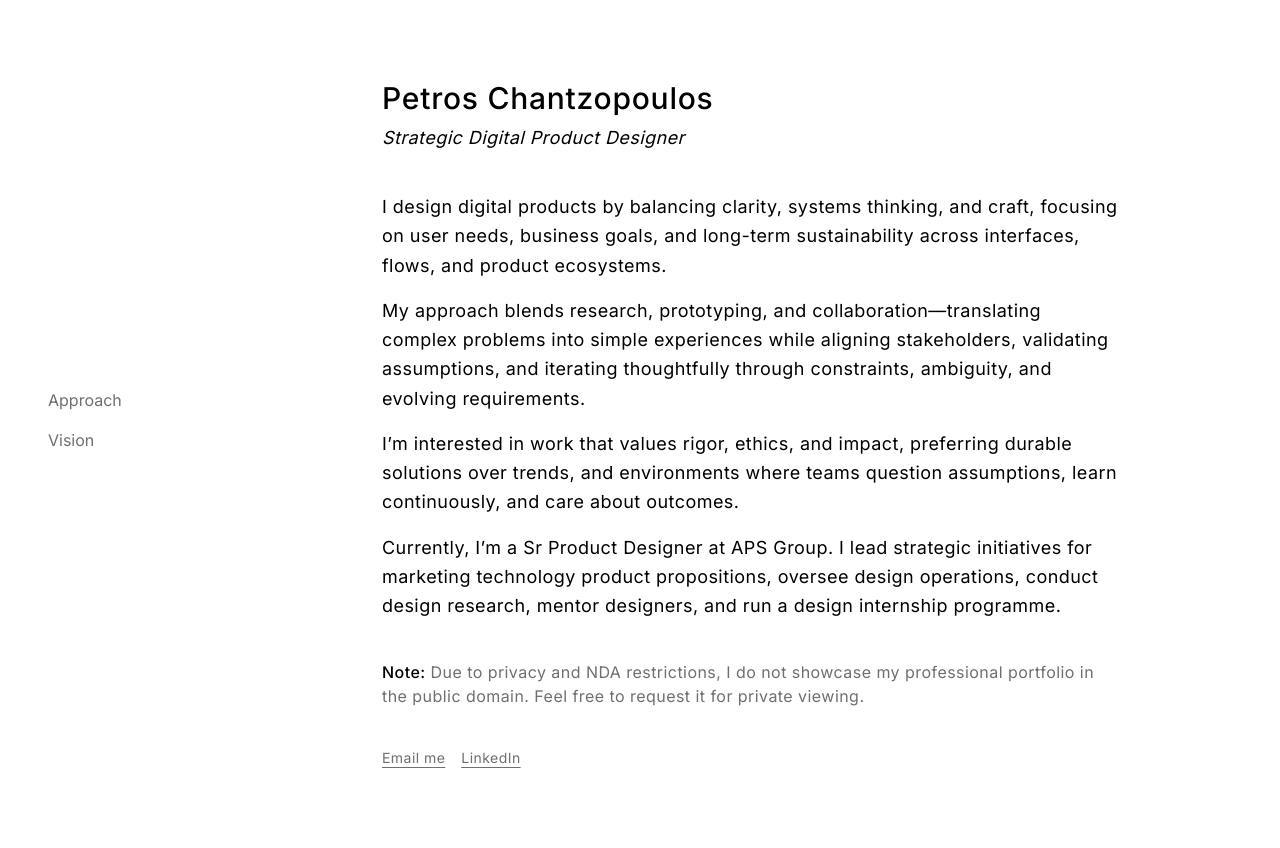
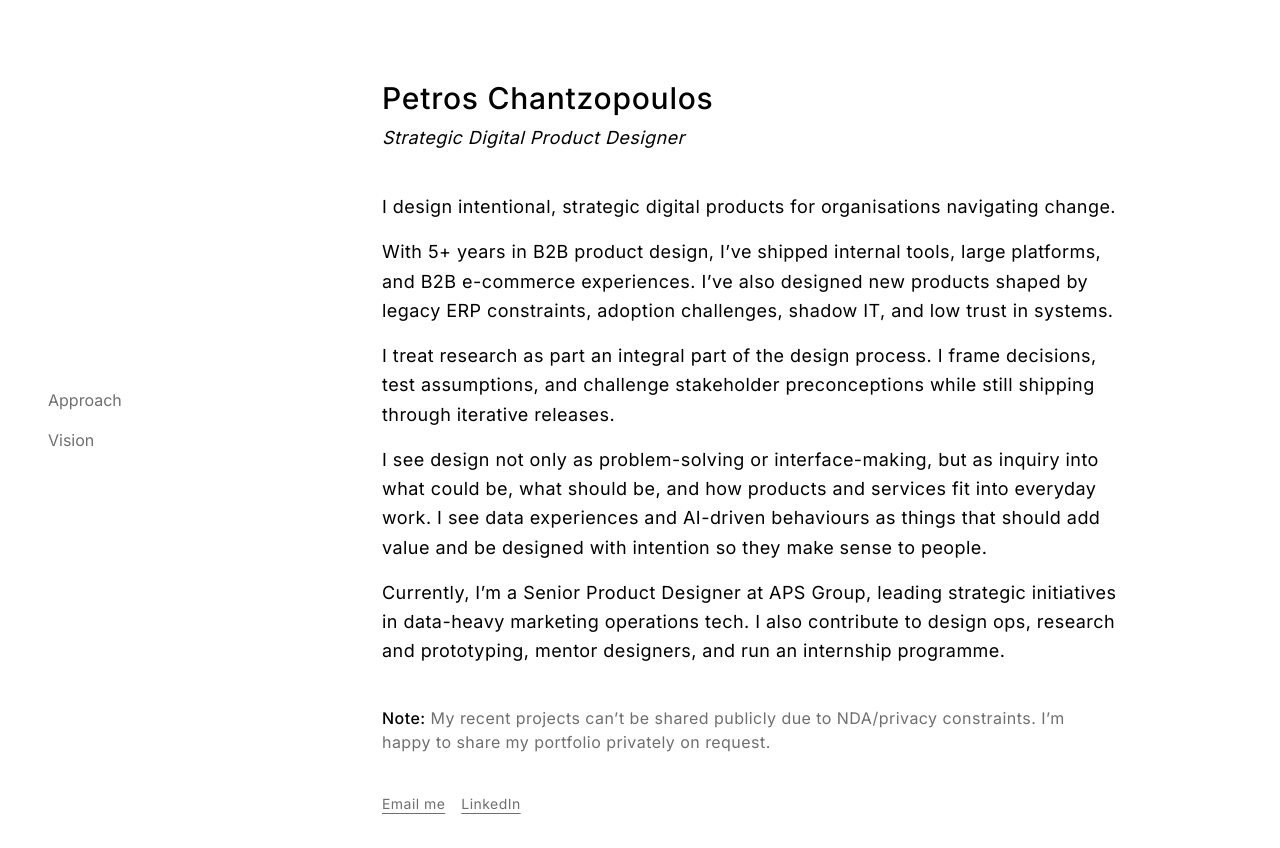
Before and after one commit to petros-chantz/portfolio_2026, a React (Vite) app: page / in a window 1280 px wide. Shown: the top 848 px of the page. Before the commit the page ends 808 px from the top, so only its background shows below. Built offline with nearby package versions, Linux system fonts and the light colour scheme.

Commit message:
feat: adds final text for home page

```diff
--- a/src/pages/home/Home.data.ts
+++ b/src/pages/home/Home.data.ts
@@ -11,10 +11,11 @@ export const HOME = {
     linkedin: "https://www.linkedin.com/in/petroschantz/",
   },
   about: [
-    "I design digital products by balancing clarity, systems thinking, and craft, focusing on user needs, business goals, and long-term sustainability across interfaces, flows, and product ecosystems.",
-    "My approach blends research, prototyping, and collaboration—translating complex problems into simple experiences while aligning stakeholders, validating assumptions, and iterating thoughtfully through constraints, ambiguity, and evolving requirements.",
-    "I’m interested in work that values rigor, ethics, and impact, preferring durable solutions over trends, and environments where teams question assumptions, learn continuously, and care about outcomes.",
-    "Currently, I’m a Sr Product Designer at APS Group. I lead strategic initiatives for marketing technology product propositions, oversee design operations, conduct design research, mentor designers, and run a design internship programme.",
+    "I design intentional, strategic digital products for organisations navigating change.",
+    "With 5+ years in B2B product design, I’ve shipped internal tools, large platforms, and B2B e-commerce experiences. I’ve also designed new products shaped by legacy ERP constraints, adoption challenges, shadow IT, and low trust in systems.",
+    "I treat research as part an integral part of the design process. I frame decisions, test assumptions, and challenge stakeholder preconceptions while still shipping through iterative releases.",
+    "I see design not only as problem-solving or interface-making, but as inquiry into what could be, what should be, and how products and services fit into everyday work. I see data experiences and AI-driven behaviours as things that should add value and be designed with intention so they make sense to people.",
+    "Currently, I’m a Senior Product Designer at APS Group, leading strategic initiatives in data-heavy marketing operations tech. I also contribute to design ops, research and prototyping, mentor designers, and run an internship programme.",
   ],
-  note: "Due to privacy and NDA restrictions, I do not showcase my professional portfolio in the public domain. Feel free to request it for private viewing.",
+  note: "My recent projects can’t be shared publicly due to NDA/privacy constraints. I’m happy to share my portfolio privately on request.",
 } as const;
```
